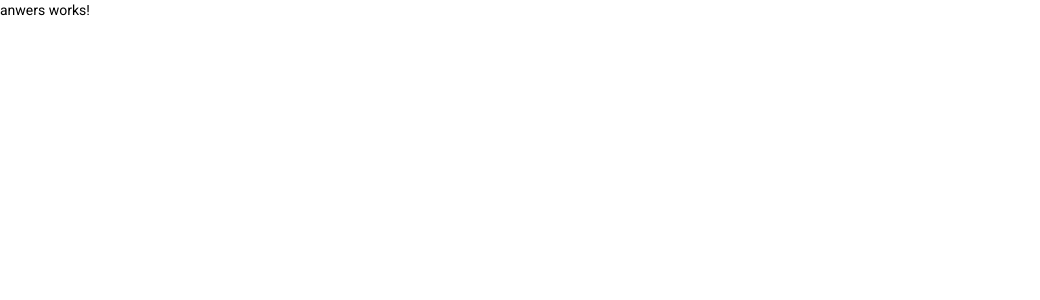
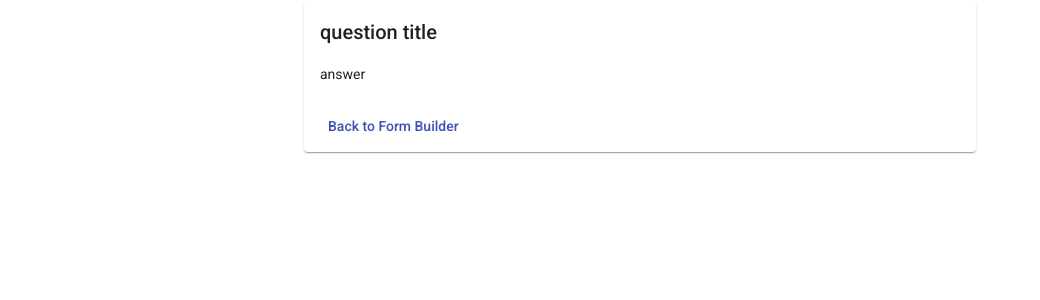
Before and after one commit to alexanderurbina/Avnon-test, an Angular app: page /form/answers in a window 1280 px wide. Shown: the top 300 px of the page, without its empty margins (0-1040 px from the left). Built offline with nearby package versions, Linux system fonts and the light colour scheme.

Commit message:
fix/ change answers component name

```diff
--- a/src/app/app-routing.module.ts
+++ b/src/app/app-routing.module.ts
@@ -1,7 +1,7 @@
 import { NgModule } from '@angular/core';
 import { RouterModule, Routes } from '@angular/router';
 import { FormComponent } from './pages/form/form.component';
-import { AnwersComponent } from './pages/anwers/anwers.component';
+import { AnswersComponent } from './pages/anwers/answers.component';
 const routes: Routes = [
   {
    path: '', redirectTo: 'form/builder', pathMatch: 'full'
@@ -15,7 +15,7 @@ const routes: Routes = [
       },
       {
         path: 'answers',
-        component: AnwersComponent,
+        component: AnswersComponent,
       },
     ],
   },
--- a/src/app/app.module.ts
+++ b/src/app/app.module.ts
@@ -4,7 +4,7 @@ import { FormsModule, ReactiveFormsModule } from '@angular/forms';
 import { AppRoutingModule } from './app-routing.module';
 import { AppComponent } from './app.component';
 import { FormComponent } from './pages/form/form.component';
-import { AnwersComponent } from './pages/anwers/anwers.component';
+import { AnswersComponent } from './pages/anwers/answers.component';
 import { BrowserAnimationsModule } from '@angular/platform-browser/animations';
 import { MaterialModule } from './shared/modules/material.module';
 import { AddQuestionComponent } from './components/add-question/add-question.component';
@@ -13,7 +13,7 @@ import { AddQuestionComponent } from './components/add-question/add-question.com
   declarations: [
     AppComponent,
     FormComponent,
-    AnwersComponent,
+    AnswersComponent,
     AddQuestionComponent
   ],
   imports: [
--- /dev/null
+++ b/src/app/pages/anwers/answers.component.html
@@ -0,0 +1,11 @@
+<div class="mainAnswersContainer">
+    <mat-card class="answerCard">
+        <mat-card-content>
+            <h2>question title</h2>
+            <span>answer</span>
+        </mat-card-content>
+        <mat-card-actions>
+            <button mat-button color="primary" (click)="backToForm()">Back to Form Builder</button>
+        </mat-card-actions>
+    </mat-card>
+</div>
--- /dev/null
+++ b/src/app/pages/anwers/answers.component.scss
@@ -0,0 +1,4 @@
+.answerCard {
+    width: 50%;
+    margin: auto;
+}
--- /dev/null
+++ b/src/app/pages/anwers/answers.component.ts
@@ -0,0 +1,19 @@
+import { Component, OnInit } from '@angular/core';
+import { Router } from '@angular/router';
+
+@Component({
+  selector: 'app-answers',
+  templateUrl: './answers.component.html',
+  styleUrls: ['./answers.component.scss']
+})
+export class AnswersComponent implements OnInit {
+
+  constructor( private router: Router) { }
+
+  ngOnInit(): void {
+  }
+
+  public backToForm():void {
+    this.router.navigate(['form/builder']);
+  }
+}
--- a/src/app/pages/anwers/anwers.component.html
+++ /dev/null
@@ -1 +0,0 @@
-<p>anwers works!</p>
--- a/src/app/pages/anwers/anwers.component.ts
+++ /dev/null
@@ -1,15 +0,0 @@
-import { Component, OnInit } from '@angular/core';
-
-@Component({
-  selector: 'app-anwers',
-  templateUrl: './anwers.component.html',
-  styleUrls: ['./anwers.component.scss']
-})
-export class AnwersComponent implements OnInit {
-
-  constructor() { }
-
-  ngOnInit(): void {
-  }
-
-}
--- a/src/app/pages/form/form.component.html
+++ b/src/app/pages/form/form.component.html
@@ -5,10 +5,10 @@
         </mat-card-title>
         <mat-card-content>
             <div class="questionsContainer">
-                <ng-container *ngIf="formData.length != 0">
-                    <ng-container *ngFor="let item of formData; let i = index">
+                <ng-container *ngIf="formItems.length != 0">
+                    <ng-container *ngFor="let item of formItems; let i = index">
                         <!-- paragraph -->
-                        <h3> <b>{{i + 1}}</b> {{item.questionName}}</h3>
+                        <h3> <b>{{i + 1}} )</b> {{item.questionName}}</h3>
                         <mat-card class="paragraph" *ngIf="item.questionType == 'paragraph'">
                             <mat-form-field>
                                 <mat-label>Type your answer here</mat-label>
@@ -32,12 +32,12 @@
                         </mat-card>
                     </ng-container>
                 </ng-container>
-                <span *ngIf="formData.length == 0"> There is not any question yet</span>
+                <span *ngIf="formItems.length == 0"> There is not any question yet</span>
                 <button mat-raised-button color="primary" (click)="openDialog()">Add New Question</button>
             </div>
         </mat-card-content>
         <mat-card-actions>
-            <button mat-raised-button color="primary" (click)="toAnswers()">Review My answers</button>
+            <button mat-raised-button color="primary" [disabled]="formItems.length == 0" (click)="toAnswers()">Review My answers</button>
         </mat-card-actions>
     </mat-card>
 </div>
--- a/src/app/pages/form/form.component.ts
+++ b/src/app/pages/form/form.component.ts
@@ -11,7 +11,7 @@ import { Router } from '@angular/router';
 })
 export class FormComponent implements OnInit {
 
-  public formData: Array<Question> = [];
+  public formItems: Array<Question> = [];
 
   constructor
   (
@@ -22,7 +22,7 @@ export class FormComponent implements OnInit {
 
   ngOnInit(): void {
     this.questionsService.questions$.subscribe( data => {
-      this.formData = data;
+      this.formItems = data;
     } )
   }
 
--- a/src/app/shared/interfaces/question.interface.ts
+++ b/src/app/shared/interfaces/question.interface.ts
@@ -4,5 +4,5 @@ export interface Question {
   answerOptions?: string[];
   allowOwnAnswer: boolean;
   required: boolean;
-    answer?: string;
+  answer?: any;
 }
```
Also changed, not shown: src/app/pages/anwers/anwers.component.scss (deleted), 1 other file (tests, documents, lock files or other folders). Lines whose indentation alone changed are shown as unchanged.
